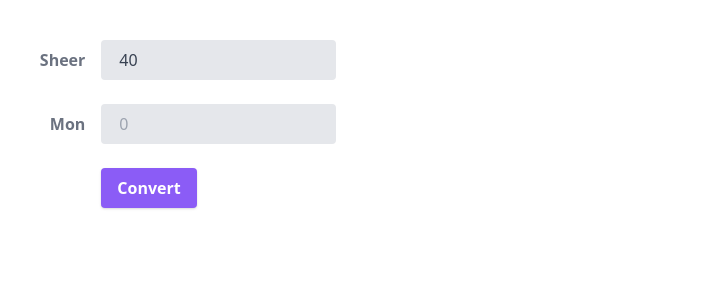
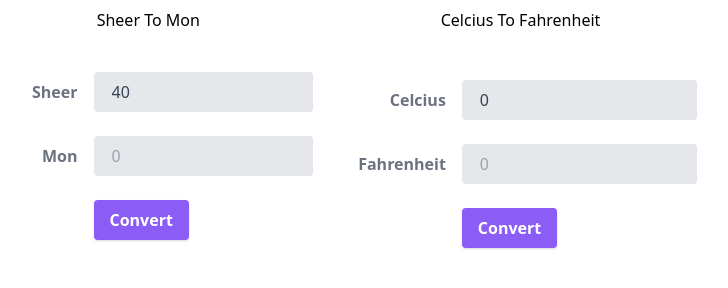
Before and after one commit to yanisahmed/converter, a plain HTML site: page index.html in a window 1280 px wide. Shown: the whole page, without its empty margins (32-760 px from the left). Drawn offline with nearby package versions, Linux system fonts and the light colour scheme.

Commit message:
celcius to fahrenheit added

```diff
--- a/index.html
+++ b/index.html
@@ -14,10 +14,14 @@
 <body>
     <div class="container">
 
+        <div class="md:flex">
+            <div class="sheer-to-mon">
+                <h3 class="font-medium text-center pt-2">Sheer To Mon</h3>
                 <form class="w-full max-w-sm mt-6 p-4">
                     <div class="md:flex md:items-center mb-6">
                         <div class="md:w-1/3">
-                    <label class="block text-gray-500 font-bold md:text-right mb-1 md:mb-0 pr-4" for="inline-full-name">
+                            <label class="block text-gray-500 font-bold md:text-right mb-1 md:mb-0 pr-4"
+                                for="inline-full-name">
                                 Sheer
                             </label>
                         </div>
@@ -29,7 +33,8 @@
                     </div>
                     <div class="md:flex md:items-center mb-6">
                         <div class="md:w-1/3">
-                    <label class="block text-gray-500 font-bold md:text-right mb-1 md:mb-0 pr-4" for="inline-password">
+                            <label class="block text-gray-500 font-bold md:text-right mb-1 md:mb-0 pr-4"
+                                for="inline-password">
                                 Mon
                             </label>
                         </div>
@@ -51,6 +56,50 @@
                         </div>
                     </div>
                 </form>
+            </div>
+            <div class="mon-to-sheer">
+                <h3 class="font-medium text-center p-2">Celcius To Fahrenheit</h3>
+                <form class="w-full max-w-sm mt-6 p-4">
+                    <div class="md:flex md:items-center mb-6">
+                        <div class="md:w-1/3">
+                            <label class="block text-gray-500 font-bold md:text-right mb-1 md:mb-0 pr-4"
+                                for="inline-full-name">
+                                Celcius
+                            </label>
+                        </div>
+                        <div class="md:w-2/3">
+                            <input
+                                class="bg-gray-200 appearance-none border-2 border-gray-200 rounded w-full py-2 px-4 text-gray-700 leading-tight focus:outline-none focus:bg-white focus:border-purple-500"
+                                id="celcius-value" type="text" value="0">
+                        </div>
+                    </div>
+                    <div class="md:flex md:items-center mb-6">
+                        <div class="md:w-1/3">
+                            <label class="block text-gray-500 font-bold md:text-right mb-1 md:mb-0 pr-4"
+                                for="inline-password">
+                                Fahrenheit
+                            </label>
+                        </div>
+                        <div class="md:w-2/3">
+                            <input
+                                class="bg-gray-200 appearance-none border-2 border-gray-200 rounded w-full py-2 px-4 text-gray-700 leading-tight focus:outline-none focus:bg-white focus:border-purple-500"
+                                id="fahrenheit-value" type="text" placeholder="0">
+                        </div>
+                    </div>
+
+                    <div class="md:flex md:items-center">
+                        <div class="md:w-1/3"></div>
+                        <div class="md:w-2/3">
+                            <button
+                                class="shadow bg-purple-500 hover:bg-purple-400 focus:shadow-outline focus:outline-none text-white font-bold py-2 px-4 rounded"
+                                type="button" id="convert-button-cf">
+                                Convert
+                            </button>
+                        </div>
+                    </div>
+                </form>
+            </div>
+        </div>
 
     </div>
     <script src="js/main.js"></script>
--- a/js/main.js
+++ b/js/main.js
@@ -1,3 +1,4 @@
+// Sheer to mon
 const sheerValue = document.getElementById('sheer-value');
 const monValue = document.getElementById('mon-value');
 const convertButton = document.getElementById('convert-button');
@@ -18,3 +19,20 @@ convertButton.addEventListener('click', function (e) {
     }
 
 })
+
+// Celcius to Fahrenhiet
+const celciusValue = document.getElementById('celcius-value');
+const fahrenhietValue = document.getElementById('fahrenheit-value');
+const convertButtonCF = document.getElementById('convert-button-cf');
+
+convertButtonCF.addEventListener('click', function (e) {
+
+
+    const valueInCelcius = parseFloat(celciusValue.value);
+    const valueInFahrenheit = (valueInCelcius * 9 / 5) + 32;
+
+    fahrenhietValue.value = valueInFahrenheit;
+
+
+
+})
```
Lines whose indentation alone changed are shown as unchanged.
